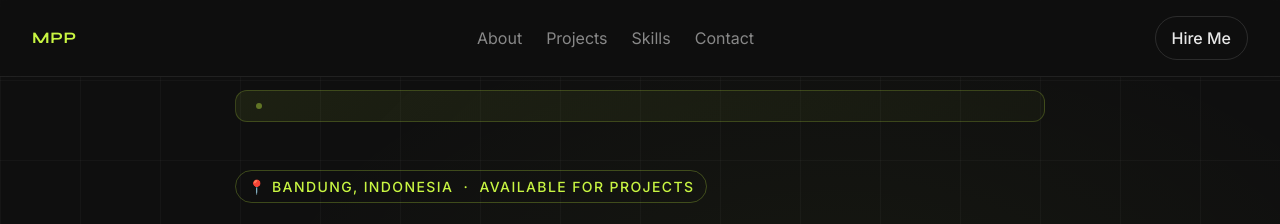
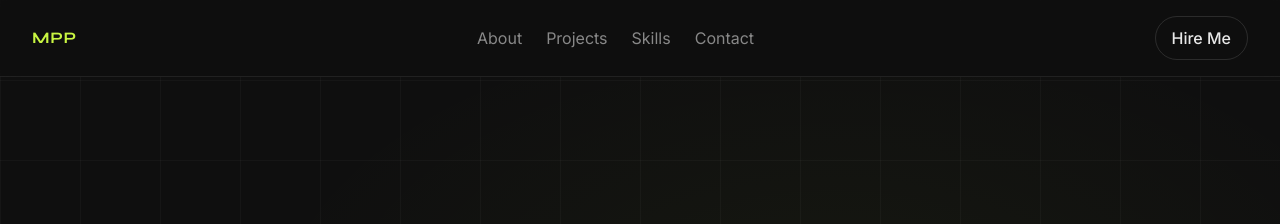
Before and after one commit to mhdputerapmgks/mhdputerapmgks.github.io, a plain HTML site: page index.html in a window 1280 px wide. Shown: the top 224 px of the page. Drawn offline with Linux system fonts and the light colour scheme.

Commit message:
Update index.html

```diff
--- a/index.html
+++ b/index.html
@@ -214,10 +214,7 @@ footer{border-top:1px solid var(--border);padding:var(--space-8) var(--space-6);
 <section class="hero" id="home">
   <div class="hero-bg"></div>
   <div class="hero-grid-overlay"></div>
-   <div class="container hero-content">
-    <div class="wf-notice">
-      <div class="wf-dot"></div>
-    </div>
+   <div class="container hero-content"></div>
     <div class="hero-tag">📍 Bandung, Indonesia &nbsp;·&nbsp; Available for Projects</div>
     <h1 class="hero-name">M Putera<br><span>Pamungkas</span></h1>
     <p class="hero-desc">Graphic Designer with 7+ years of experience crafting visual identities, social media campaigns, and brand systems that help brands connect with their audiences.</p>
```
